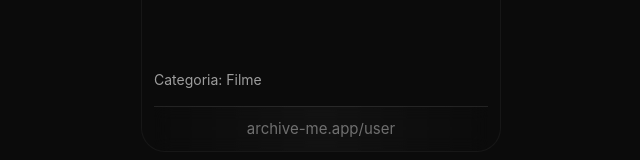
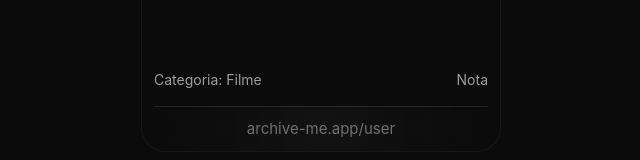
Before and after one commit to Lucas-Goes/archive, a Next.js app: page /share-preview in a window 1280 px wide. Shown: the part 568-728 px from the top of the page, without its empty margins (319-959 px from the left). Built offline with nearby package versions, Linux system fonts and the light colour scheme.

Commit message:
Ajuste rating na share-preview

```diff
--- a/app/share-preview/page.tsx
+++ b/app/share-preview/page.tsx
@@ -22,7 +22,7 @@ export default async function SharePreviewPage({ searchParams }: Props) {
     username = "user",
     status = "finished",
     type = "movie",
-    rating,
+    rating = "rating",
     theme: themeParam
   } = params;
 
--- a/components/share/ShareCard.tsx
+++ b/components/share/ShareCard.tsx
@@ -35,7 +35,7 @@ function formatType(type: string) {
 }
 
 function renderStars(rating: number) {
-  return "z".repeat(rating);
+  return "★".repeat(rating);
 }
 
 function getHeadlineParts(status: string, type: string) {
```
